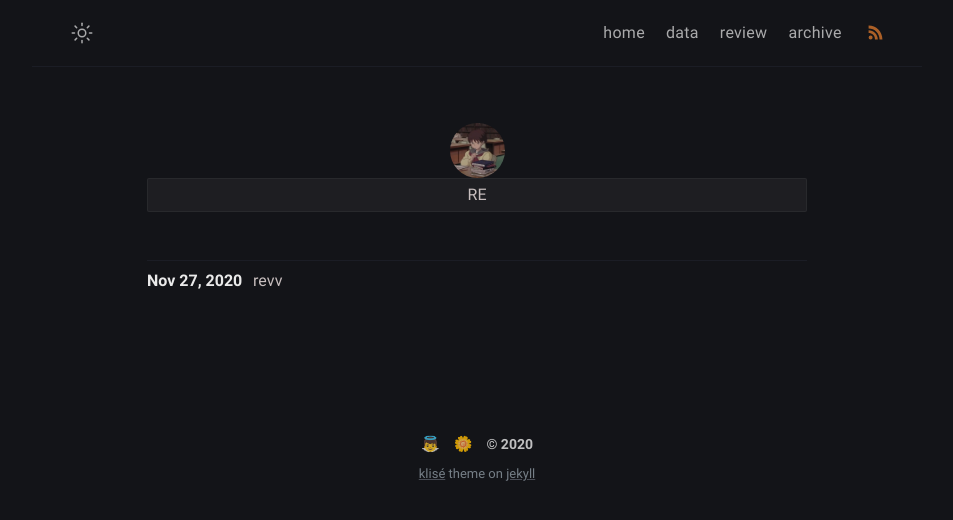
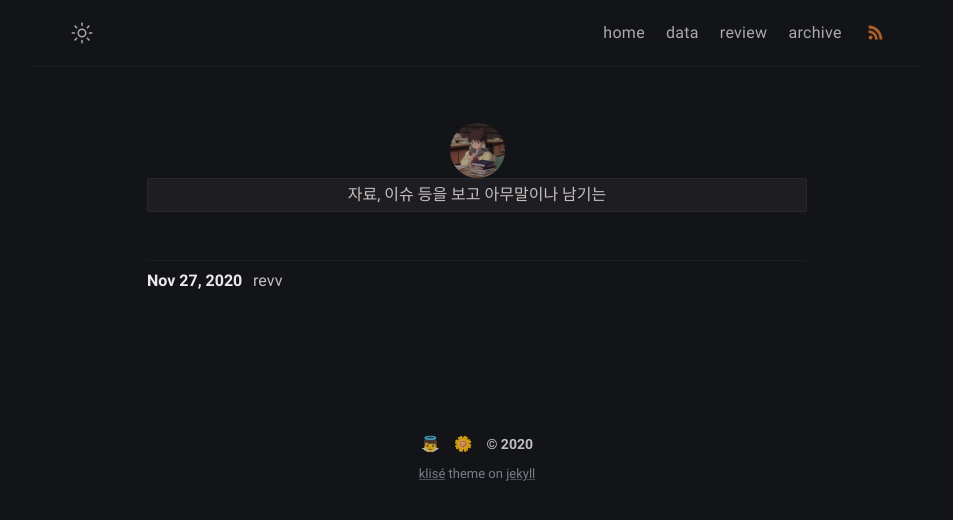
Before and after one commit to iwdstry/yeieje, a Jekyll site: the page built from review.html, in a window 1280 px wide. Shown: the top 520 px of the page, without its empty margins (163-1116 px from the left). Built offline with Jekyll 4.4.1, drawn with Linux system fonts in a browser that asks for light colours.

Commit message:
Update review.html

```diff
--- a/review.html
+++ b/review.html
@@ -6,7 +6,7 @@ excerpt: Sorted article by tags.
 
 <div class="data">
    <img class="data-avatar" src="{{ base.url }}/yeieje/assets/img/avatar1.jpg">
-      <div class="data-bio">RE</div>
+      <div class="data-bio">자료, 이슈 등을 보고 아무말이나 남기는 </div>
 </div>
 
 
```
